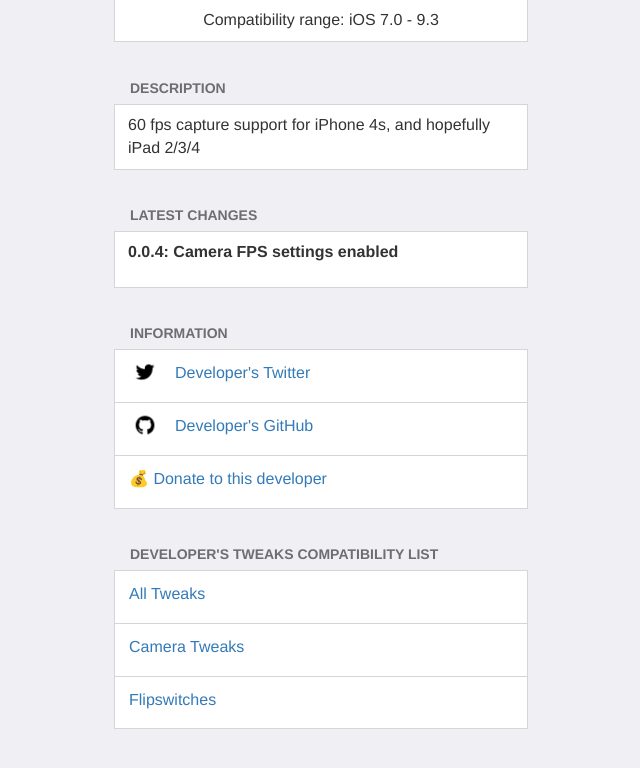
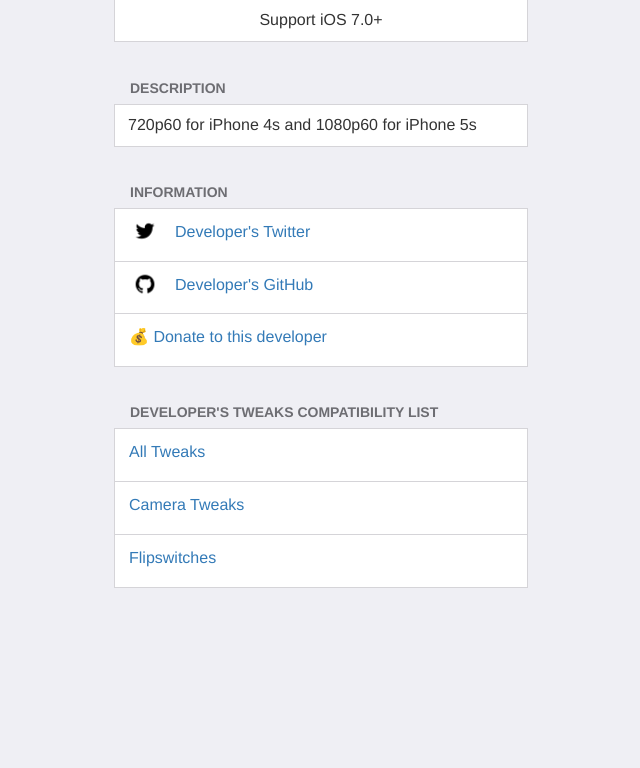
Before and after one commit to xquqr/PoomSmart.github.io, a plain HTML site: page repo/60fps/index.html in a window 1280 px wide. Shown: the whole page, without its empty margins (319-959 px from the left). Drawn offline with nearby package versions, Linux system fonts and the light colour scheme.

Commit message:
Updated.

```diff
--- a/repo/60fps/index.html
+++ b/repo/60fps/index.html
@@ -9,21 +9,15 @@
 <body class="pinstripe">
     <panel>
         <fieldset class="iosver">
-            <div data-min-ios="7.0" data-max-ios="9.3.5" class="prerequisite">
-                <p>Compatibility range: iOS 7.0 - 9.3</p>
+            <div data-min-ios="7.0" data-max-ios="11.4.1" class="prerequisite">
+                <p>Support iOS 7.0+</p>
             </div>
         </fieldset>
     <label>Description</label>
         <fieldset>
             <div>
-            <p>60 fps capture support for iPhone 4s, and hopefully iPad 2/3/4</p>
+            <p>720p60 for iPhone 4s and 1080p60 for iPhone 5s</p>
             </div>
-        </fieldset>
-    <label>Latest Changes</label>
-        <fieldset>
-            <div><div><label>
-            <p>0.0.4: Camera FPS settings enabled</p>
-            </label></div></div>
         </fieldset>
     <script src="../../misc/developer.js"></script>
 </panel>
```
Also changed, not shown: 4 other files.
